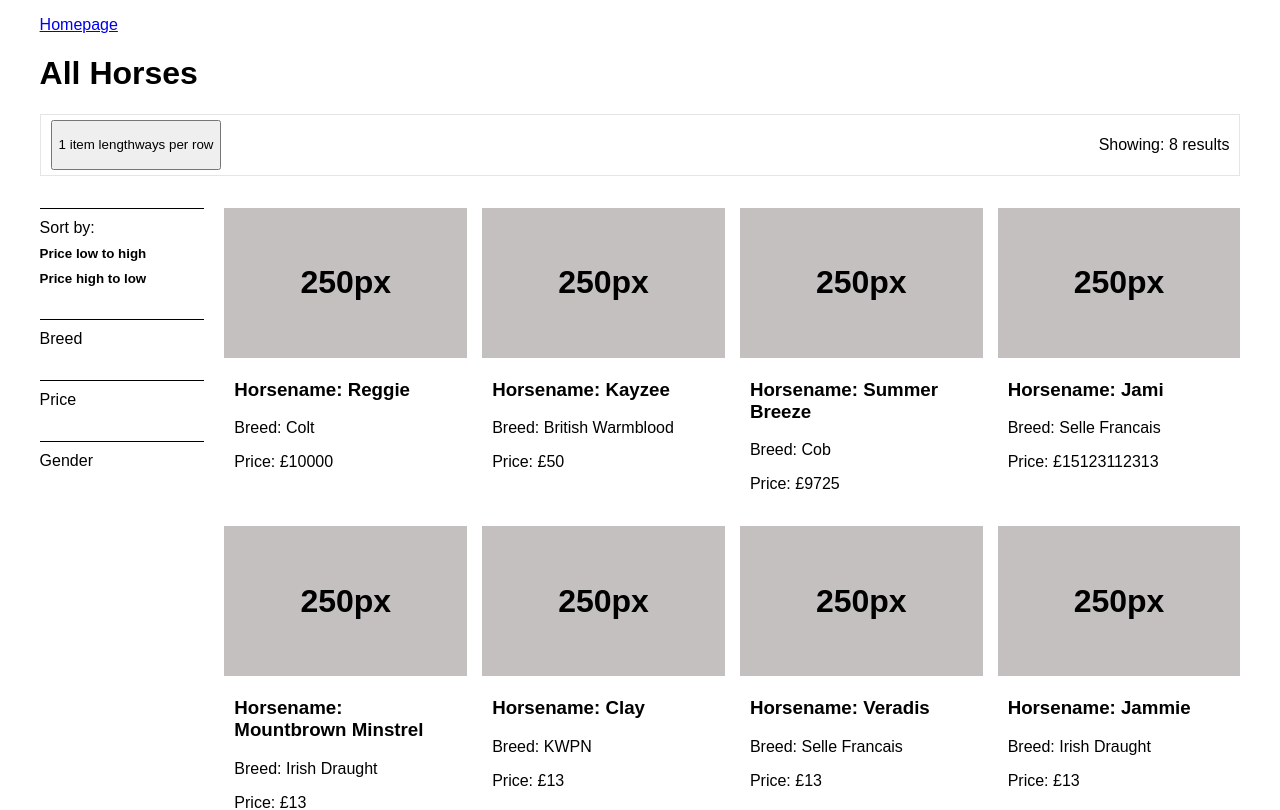
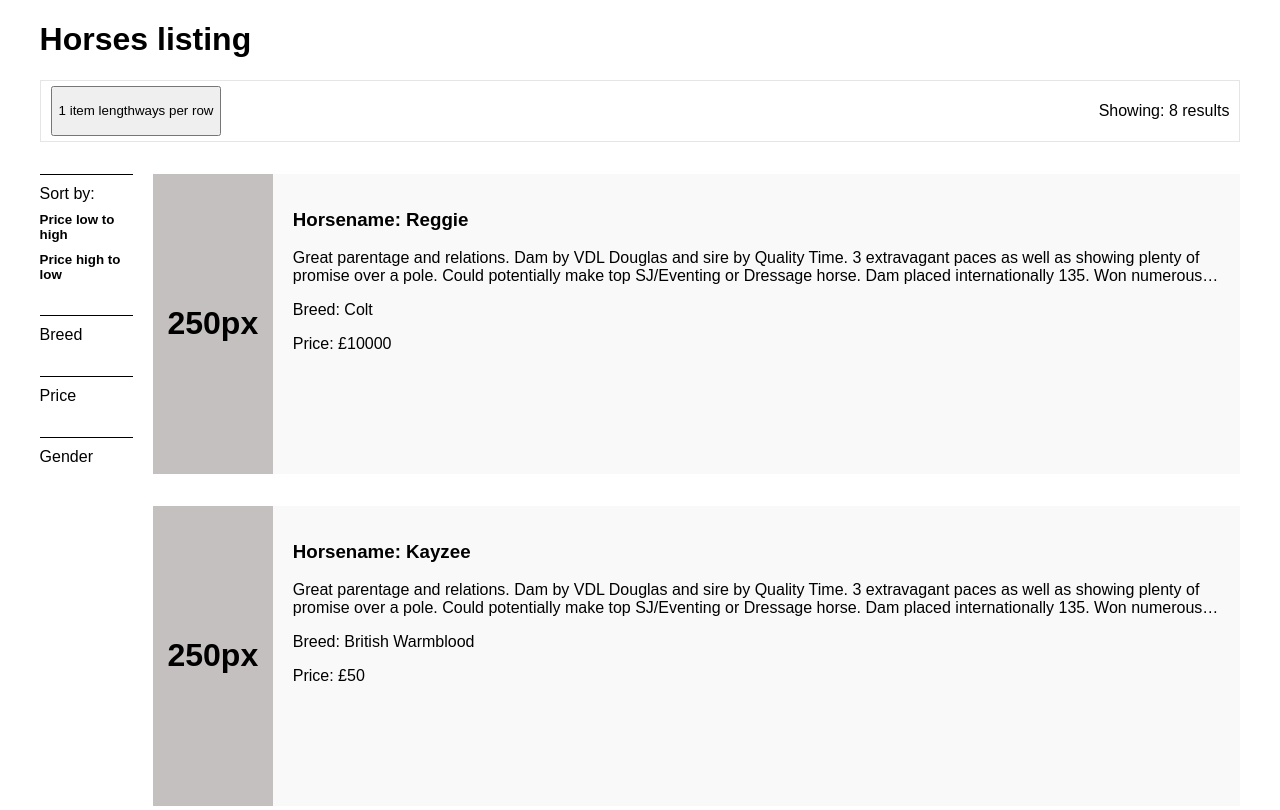
Before and after one commit to nathmanning25/thehorsemarket, a Next.js app: page /listing in a window 1280 px wide. Shown: the top 810 px of the page. Built offline with nearby package versions, Linux system fonts and the light colour scheme.

Commit message:
updated filters

```diff
--- /dev/null
+++ b/src/components/filters/Filters.js
@@ -0,0 +1,48 @@
+import React from "react";
+import { useState } from "react";
+import HorseProducts from "../listingPage/HorseProducts";
+import EditListing from "../layout/editListingLayout";
+
+const Filters = (props) => {
+  const [horseItems, setHorseItems] = useState(props.horseData);
+  const [isActive, setActive] = useState("");
+
+  const ToggleLayout3Items = () => {
+    setActive(!isActive);
+  };
+
+  return (
+    <div>
+      <EditListing toggleListings={isActive} />
+      <div className="flex-wrapper">
+        <div className="filters-wrapper">
+          <div className="filters-section filters-title">
+            Sort by:
+            <button
+              className="sortBy"
+              onClick={() =>
+                setHorseItems([...horseItems].sort((a, b) => a.price - b.price))
+              }
+            >
+              Price low to high
+            </button>
+            <button
+              className="sortBy"
+              onClick={() =>
+                setHorseItems([...horseItems].sort((a, b) => b.price - a.price))
+              }
+            >
+              Price high to low
+            </button>
+          </div>
+          <div className="filters-section filters-title">Breed</div>
+          <div className="filters-section filters-title">Price</div>
+          <div className="filters-section filters-title">Gender</div>
+        </div>
+        <HorseProducts data={horseItems} />
+      </div>
+    </div>
+  );
+};
+
+export default Filters;
--- a/src/components/listingPage/editListingLayout.js
+++ b/src/components/layout/editListingLayout.js
@@ -1,6 +1,13 @@
 import { horseData } from "../../pages/api/horsedata";
+import { useState } from "react";
 
-const EditListing = ({ ToggleLayout3Items }) => {
+const EditListing = () => {
+  const [isActive, setActive] = useState("");
+
+  const ToggleLayout3Items = () => {
+    setActive(!isActive);
+  };
+
   return (
     <div>
       <div className="edit-listing-bar">
--- /dev/null
+++ b/src/components/listingPage/HorseProducts.js
@@ -0,0 +1,32 @@
+import React from "react";
+import { useState } from "react";
+import Link from "next/link";
+
+const HorseProducts = (props) => {
+  const [isActive, setActive] = useState("");
+
+  const ToggleLayout3Items = () => {
+    setActive(!isActive);
+  };
+  return (
+    <div>
+      {props.data.map((horse) => (
+        <Link
+          href={`listing/${horse.id}`}
+          key={horse.id}
+          className="one-item-layout-listing"
+        >
+          <div className="placeholder-img">250px</div>
+          <div className="horse-listing__card--description">
+            <h3>Horsename: {horse.name}</h3>
+            <p className="description">{horse.description}</p>
+            <p>Breed: {horse.breed}</p>
+            <p>Price: £{horse.price}</p>
+          </div>
+        </Link>
+      ))}
+    </div>
+  );
+};
+
+export default HorseProducts;
--- a/src/components/listingPage/listProducts.js
+++ /dev/null
@@ -1,7 +0,0 @@
-const ListProducts = () => {
-  const [listingProducts, setActive] = useState("");
-
-  return <div></div>;
-};
-
-export default ListProducts;
--- a/src/pages/listing/index.js
+++ b/src/pages/listing/index.js
@@ -1,88 +1,12 @@
-import Link from "next/link";
-import { useState } from "react";
-import Back from "../../components/back";
-import EditListing from "../../components/listingPage/editListingLayout";
-import ListProducts from "../../components/listingPage/listProducts";
 import { horseData } from "../api/horsedata";
+import Filters from "../../components/filters/Filters";
 
 const Horse = () => {
-  const [horseItems, setHorseItems] = useState(horseData);
-  const [isActive, setActive] = useState("");
-
-  const ToggleLayout3Items = () => {
-    setActive(!isActive);
-  };
-
   return (
     <div>
       <div className="container">
-        <Back />
-
-        <h1>All Horses</h1>
-        <EditListing ToggleLayout3Items={ToggleLayout3Items} />
-
-        <div className="flex-wrapper">
-          <div className="filters-wrapper">
-            <div className="filters-section filters-title">
-              Sort by:
-              <button
-                className="sortBy"
-                onClick={() =>
-                  setHorseItems(
-                    [...horseItems].sort((a, b) => a.price - b.price)
-                  )
-                }
-              >
-                Price low to high
-              </button>
-              <button
-                className="sortBy"
-                onClick={() =>
-                  setHorseItems(
-                    [...horseItems].sort((a, b) => b.price - a.price)
-                  )
-                }
-              >
-                Price high to low
-              </button>
-            </div>
-            <div className="filters-section filters-title">
-              Breed {horseData[0].length}
-            </div>
-            <div className="filters-section filters-title">Price</div>
-            <div className="filters-section filters-title">Gender</div>
-          </div>
-
-          <div
-            className={
-              isActive
-                ? "horse-listing__card flex-grow flex-item"
-                : "horse-listing "
-            }
-          >
-            {horseItems.map((horse) => (
-              <Link
-                href={`listing/${horse.id}`}
-                key={horse.id}
-                className={
-                  isActive
-                    ? "one-item-layout-listing"
-                    : "horse-listing__card flex-grow flex-item"
-                }
-              >
-                <div className="placeholder-img">250px</div>
-                <div className="horse-listing__card--description">
-                  <h3>Horsename: {horse.name}</h3>
-                  <p className="description">
-                    {isActive ? horse.description : ""}
-                  </p>
-                  <p>Breed: {horse.breed}</p>
-                  <p>Price: £{horse.price}</p>
-                </div>
-              </Link>
-            ))}
-          </div>
-        </div>
+        <h1>Horses listing</h1>
+        <Filters horseData={horseData} />
       </div>
     </div>
   );
```
